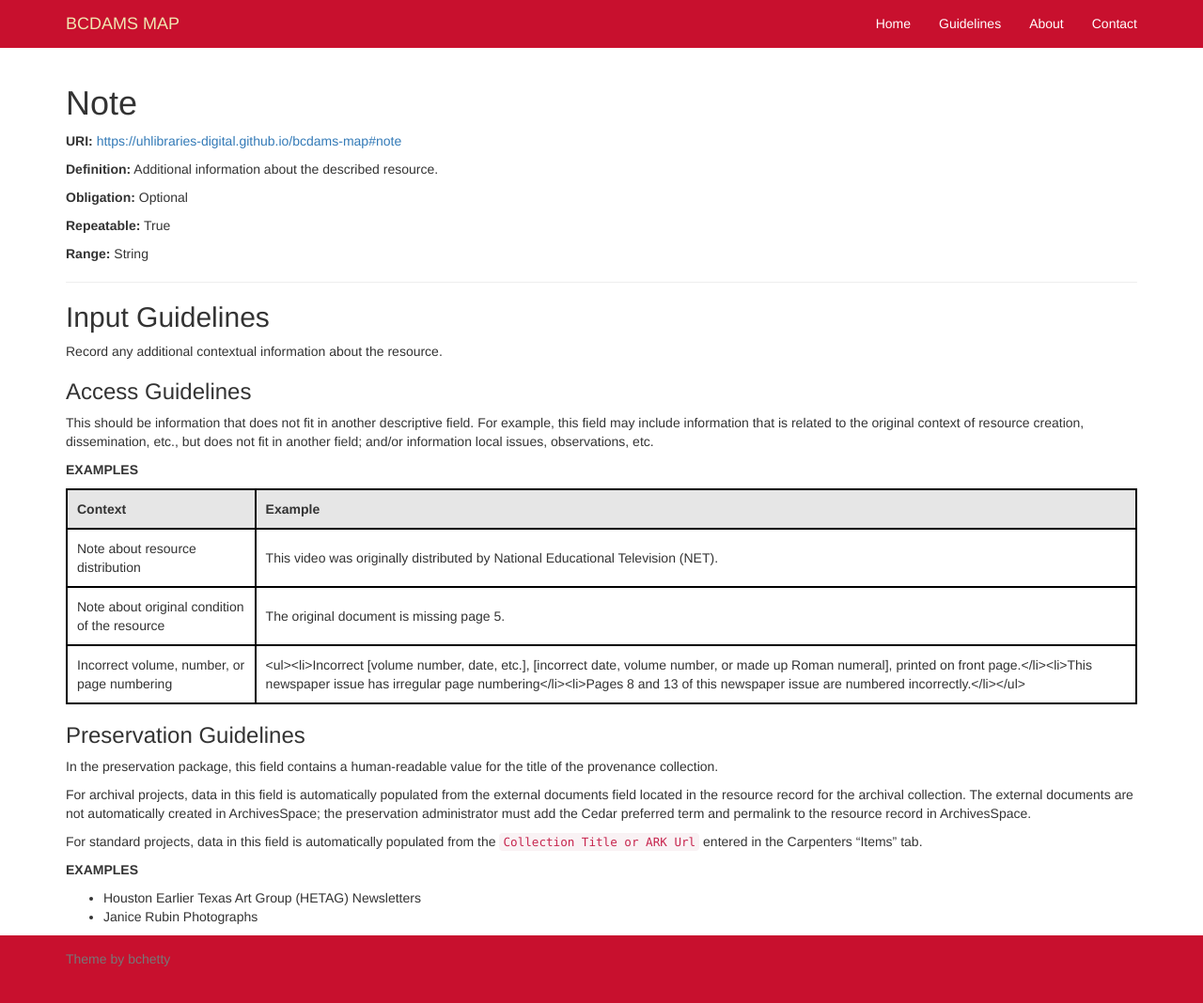
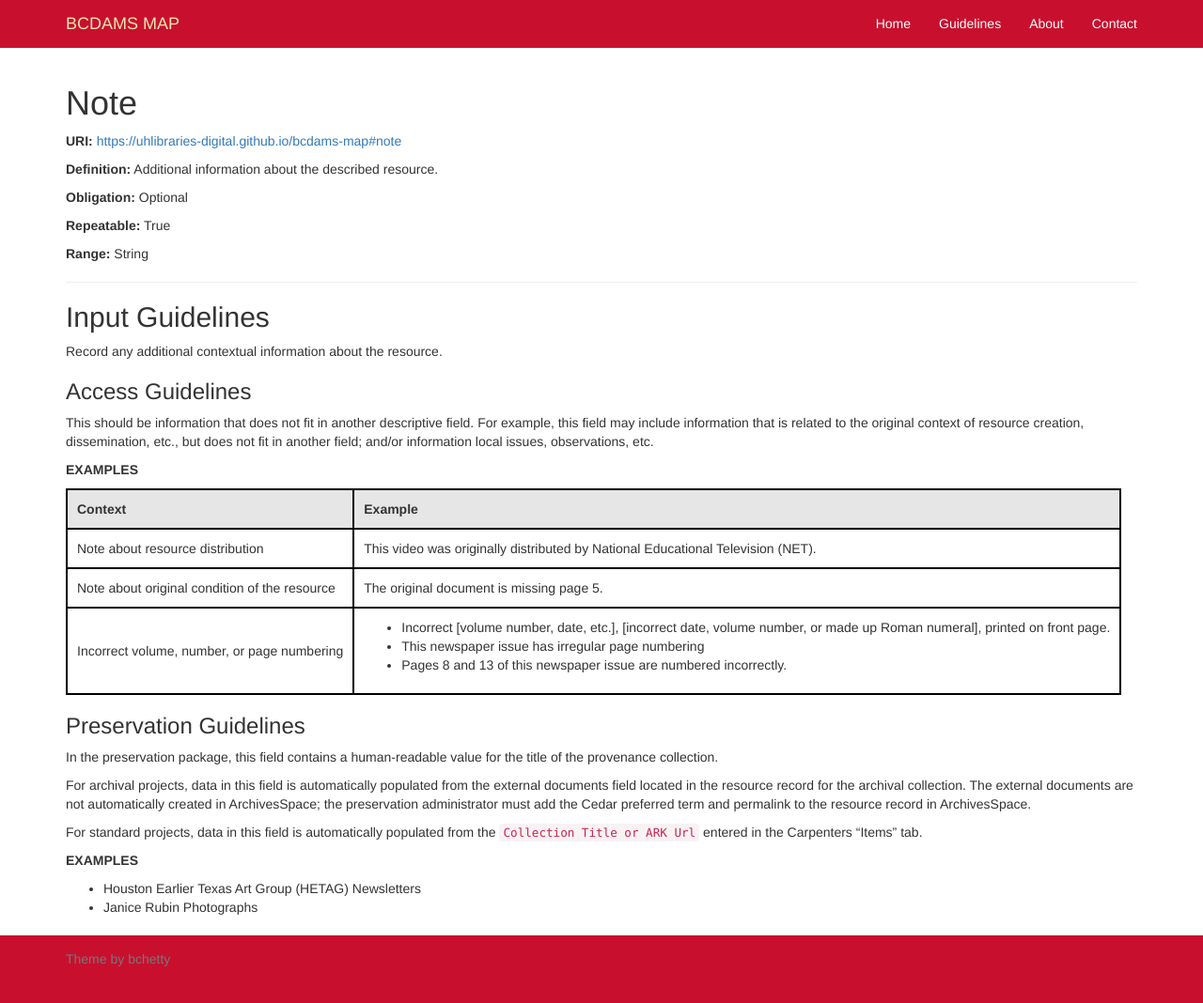
Before and after one commit to uhlibraries-digital/bcdams-map, a Jekyll site: the page built from guidelines/note.md, in a window 1280 px wide and 1076 px high. Shown: the top 1068 px of the window at 94% size. Built offline with Jekyll 4.4.1, drawn with Linux system fonts in a browser that asks for light colours; nearby versions of some CDN libraries; comment, search, counter and statistics services are not loaded.

Commit message:
Update note.md

```diff
--- a/guidelines/note.md
+++ b/guidelines/note.md
@@ -15,11 +15,30 @@ This should be information that does not fit in another descriptive field. For e
 
 __EXAMPLES__
 
-Context | Example
-------|------
-Note about resource distribution | This video was originally distributed by National Educational Television (NET).
-Note about original condition of the resource  | The original document is missing page 5.
-Incorrect volume, number, or page numbering | <ul><li>Incorrect [volume number, date, etc.], [incorrect date, volume number, or made up Roman numeral], printed on front page.</li><li>This newspaper issue has irregular page numbering</li><li>Pages 8 and 13 of this newspaper issue are numbered incorrectly.</li></ul>
+<table>
+  <tr>
+    <th>Context</th>
+    <th>Example</th>
+  </tr>
+  <tr>
+    <td>Note about resource distribution</td>
+    <td>This video was originally distributed by National Educational Television (NET).</td>
+  </tr>
+  <tr>
+    <td>Note about original condition of the resource</td>
+    <td>The original document is missing page 5.</td>
+  </tr>
+  <tr>
+    <td>Incorrect volume, number, or page numbering</td>
+    <td>
+      <ul>
+        <li>Incorrect [volume number, date, etc.], [incorrect date, volume number, or made up Roman numeral], printed on front page.</li>
+        <li>This newspaper issue has irregular page numbering</li>
+        <li>Pages 8 and 13 of this newspaper issue are numbered incorrectly.</li>
+      </ul>
+    </td>
+  </tr>
+</table>
 
 ### Preservation Guidelines
 
```
